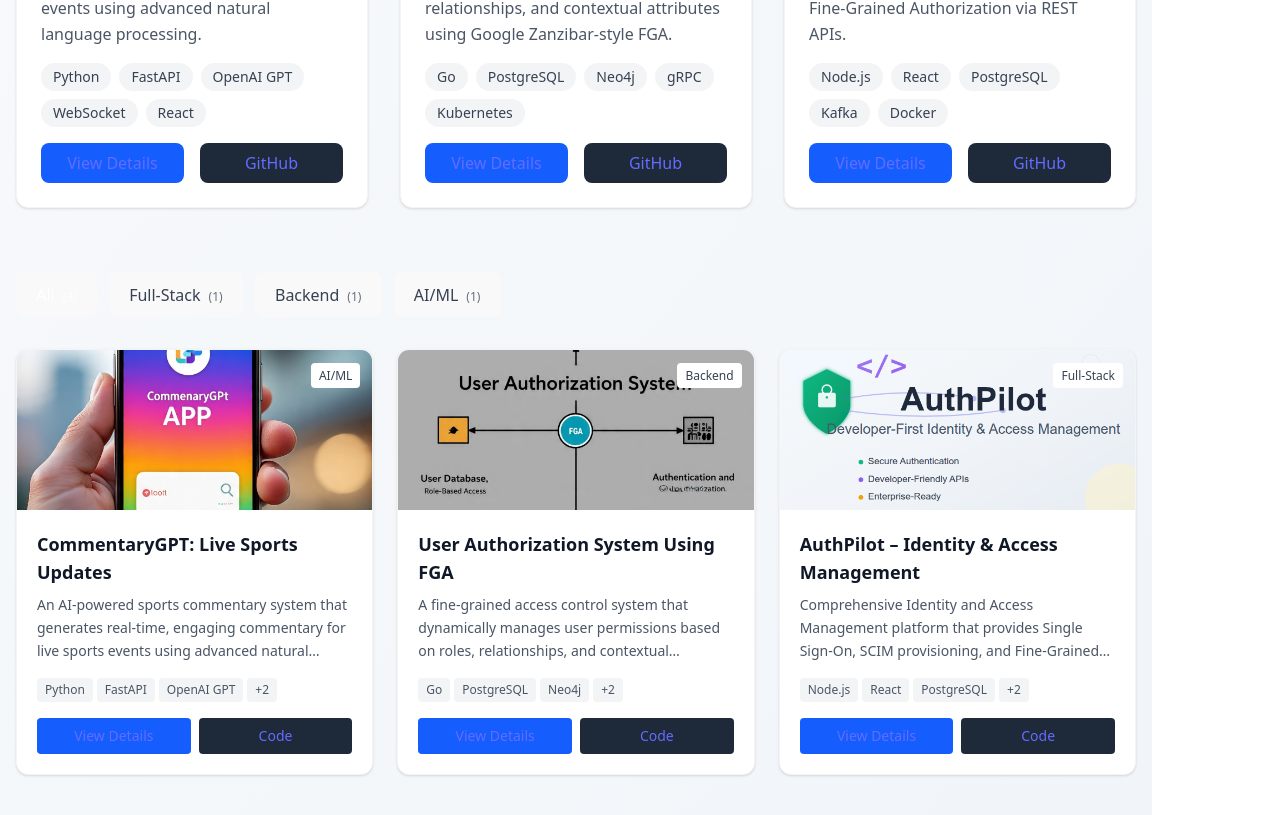
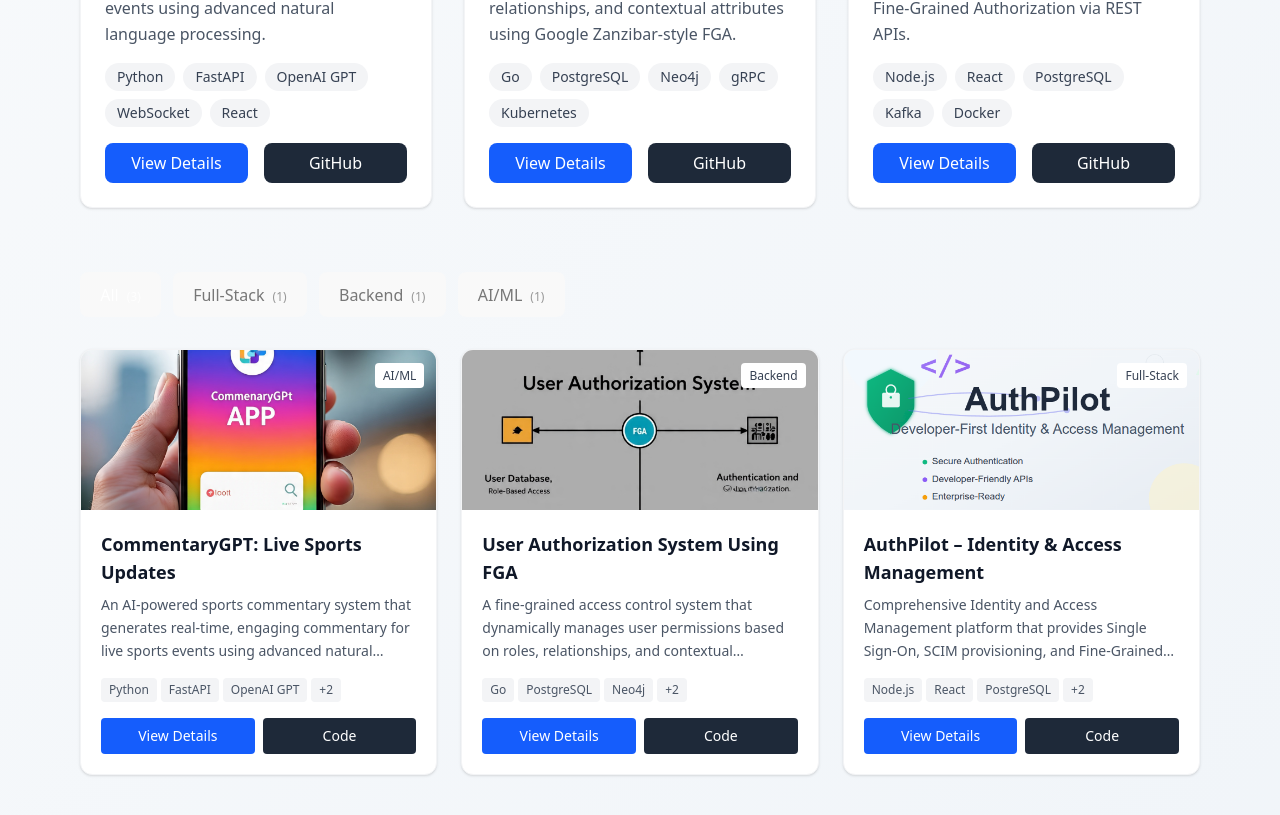
Before and after one commit to ravisvats/resume, a React (Vite) app: page /projects in a window 1280 px wide. Shown: the part 593-1408 px from the top of the page. Built offline with nearby package versions, Linux system fonts and the light colour scheme.

Commit message:
all buttons text fix and blogs and project full screen;2D

```diff
--- a/src/component/homepage/Intro.jsx
+++ b/src/component/homepage/Intro.jsx
@@ -3,11 +3,11 @@
 
 const Intro = () => {
   return (
-    <section className="flex flex-col md:flex-row items-start bg-white text-gray-900 w-full px-10 py-20">
+    <section className="flex flex-col md:flex-row items-start bg-white text-gray-900 w-full px-10 py-20 pt-4">
       {/* Left Section: Text */}
       <div className="flex-2 text-left w-full">
         {/* Social Icons Top Left */}
-        <div className="absolute top-4 left-4 flex gap-6 z-50">
+        <div className="flex gap-6 pb-2 justify-center md:justify-start">
           <a
             href="https://x.com/ravisvats"
             target="_blank"
--- a/src/component/homepage/Resume.jsx
+++ b/src/component/homepage/Resume.jsx
@@ -60,7 +60,7 @@
 
               <Link
                 to="/resume"
-                className="inline-flex items-center gap-2 bg-blue-600 text-white px-4 py-2 rounded-lg hover:bg-blue-700 transition-colors text-sm font-medium w-full justify-center"
+                className="inline-flex items-center gap-2 bg-blue-600 !text-white px-4 py-2 rounded-lg hover:bg-blue-700 transition-colors text-sm font-medium w-full justify-center"
               >
                 <span>📄</span>
                 View Full Resume
--- a/src/component/pages/Blogs.jsx
+++ b/src/component/pages/Blogs.jsx
@@ -123,7 +123,7 @@
             </div>
             <Link
               to="/"
-              className="px-6 py-3 bg-blue-600 text-white rounded-lg hover:bg-blue-700 transition-colors font-medium"
+              className="px-6 py-3 bg-blue-600 !text-white rounded-lg hover:bg-blue-700 transition-colors font-medium"
             >
               ← Back to Home
             </Link>
@@ -184,7 +184,7 @@
                   className={`px-6 py-3 rounded-lg font-medium transition-all duration-200 ${
                     activeSection === section
                       ? 'bg-blue-600 text-white shadow-lg transform scale-105'
-                      : 'bg-white text-gray-700 hover:bg-gray-50 border border-gray-200 hover:border-gray-300'
+                      : 'bg-white text-[#777] hover:bg-gray-50 border border-gray-200 hover:border-gray-300'
                   }`}
                 >
                   {section}
@@ -236,7 +236,7 @@
 
                       <Link
                         to={popularPosts[0].link}
-                        className="bg-gradient-to-r from-blue-600 to-purple-600 text-white px-6 py-3 rounded-lg hover:from-blue-700 hover:to-purple-700 transition-all duration-200 font-medium inline-block"
+                        className="bg-gradient-to-r from-blue-600 to-purple-600 !text-white px-6 py-3 rounded-lg hover:from-blue-700 hover:to-purple-700 transition-all duration-200 font-medium inline-block"
                       >
                         Read Full Article →
                       </Link>
@@ -428,7 +428,7 @@
                   placeholder="Your email"
                   className="w-full px-3 py-2 rounded-lg text-gray-900 placeholder-gray-500 text-sm focus:outline-none focus:ring-2 focus:ring-white focus:ring-opacity-50"
                 />
-                <button className="w-full bg-white text-blue-600 py-2 rounded-lg font-medium text-sm hover:bg-gray-100 transition-colors">
+                <button className="w-full bg-white text-white py-2 rounded-lg font-medium text-sm hover:bg-gray-100 transition-colors">
                   Subscribe
                 </button>
               </div>
--- a/src/component/pages/Projects.jsx
+++ b/src/component/pages/Projects.jsx
@@ -58,7 +58,7 @@
             </div>
             <Link
               to="/"
-              className="px-4 py-2 bg-blue-600 text-white rounded-lg hover:bg-blue-700 transition-colors"
+              className="px-4 py-2 bg-blue-600 !text-white rounded-lg hover:bg-blue-700 transition-colors"
             >
               ← Back to Home
             </Link>
@@ -112,13 +112,13 @@
                     <div className="flex gap-4">
                       <Link
                         to={project.link}
-                        className="flex-1 bg-blue-600 text-white text-center py-2 rounded-lg hover:bg-blue-700 transition-colors"
+                        className="flex-1 bg-blue-600 !text-white text-center py-2 rounded-lg hover:bg-blue-700 transition-colors"
                       >
                         View Details
                       </Link>
                       <a
                         href="#"
-                        className="flex-1 bg-gray-800 text-white text-center py-2 rounded-lg hover:bg-gray-900 transition-colors"
+                        className="flex-1 bg-gray-800 !text-white text-center py-2 rounded-lg hover:bg-gray-900 transition-colors"
                       >
                         GitHub
                       </a>
@@ -139,7 +139,7 @@
               className={`px-4 py-2 rounded-lg transition-colors ${
                 selectedCategory === category
                   ? 'bg-blue-600 text-white'
-                  : 'bg-white text-gray-700 hover:bg-gray-50 border border-gray-200'
+                  : 'bg-white text-[#777] hover:bg-gray-50 border border-gray-200'
               }`}
             >
               {category}
@@ -200,13 +200,13 @@
                 <div className="flex gap-2">
                   <Link
                     to={project.link}
-                    className="flex-1 bg-blue-600 text-white text-center py-2 text-sm rounded hover:bg-blue-700 transition-colors"
+                    className="flex-1 bg-blue-600 !text-white text-center py-2 text-sm rounded hover:bg-blue-700 transition-colors"
                   >
                     View Details
                   </Link>
                   <a
                     href="#"
-                    className="flex-1 bg-gray-800 text-white text-center py-2 text-sm rounded hover:bg-gray-900 transition-colors"
+                    className="flex-1 bg-gray-800 !text-white text-center py-2 text-sm rounded hover:bg-gray-900 transition-colors"
                   >
                     Code
                   </a>
--- a/src/component/pages/Resume.jsx
+++ b/src/component/pages/Resume.jsx
@@ -64,7 +64,7 @@
             </div>
             <Link
               to="/"
-              className="px-6 py-3 bg-blue-600 text-white rounded-lg hover:bg-blue-700 transition-colors font-medium"
+              className="px-6 py-3 bg-blue-600 !text-white rounded-lg hover:bg-blue-700 transition-colors font-medium"
             >
               ← Back to Home
             </Link>
--- a/src/component/projects/Project1.jsx
+++ b/src/component/projects/Project1.jsx
@@ -239,19 +239,19 @@
         <div className="mt-12 flex flex-wrap gap-4">
           <a
             href="#"
-            className="px-6 py-3 bg-blue-600 text-white rounded-lg hover:bg-blue-700 transition-colors font-medium flex items-center gap-2"
+            className="px-6 py-3 bg-blue-600 !text-white rounded-lg hover:bg-blue-700 transition-colors font-medium flex items-center gap-2"
           >
             🚀 Live Demo
           </a>
           <a
             href="#"
-            className="px-6 py-3 bg-gray-800 text-white rounded-lg hover:bg-gray-900 transition-colors font-medium flex items-center gap-2"
+            className="px-6 py-3 bg-gray-800 !text-white rounded-lg hover:bg-gray-900 transition-colors font-medium flex items-center gap-2"
           >
             📱 GitHub Repository
           </a>
           <a
             href="#"
-            className="px-6 py-3 bg-green-600 text-white rounded-lg hover:bg-green-700 transition-colors font-medium flex items-center gap-2"
+            className="px-6 py-3 bg-green-600 !text-white rounded-lg hover:bg-green-700 transition-colors font-medium flex items-center gap-2"
           >
             📄 Technical Documentation
           </a>
--- a/src/component/projects/Project2.jsx
+++ b/src/component/projects/Project2.jsx
@@ -264,7 +264,7 @@
               <div>
                 <h4 className="font-semibold text-gray-900 mb-3">⚡ Performance Metrics</h4>
                 <ul className="text-gray-700 space-y-2">
-                                     <li>• Sub-2ms average permission check latency</li>
+                  <li>• Sub-2ms average permission check latency</li>
                   <li>• 100,000+ RPS throughput capability</li>
                   <li>• 99.99% availability SLA</li>
                   <li>• Horizontal scaling support</li>
@@ -337,19 +337,19 @@
         <div className="mt-12 flex flex-wrap gap-4">
           <a
             href="#"
-            className="px-6 py-3 bg-indigo-600 text-white rounded-lg hover:bg-indigo-700 transition-colors font-medium flex items-center gap-2"
+            className="px-6 py-3 bg-indigo-600 !text-white rounded-lg hover:bg-indigo-700 transition-colors font-medium flex items-center gap-2"
           >
             🔐 Live Demo
           </a>
           <a
             href="#"
-            className="px-6 py-3 bg-gray-800 text-white rounded-lg hover:bg-gray-900 transition-colors font-medium flex items-center gap-2"
+            className="px-6 py-3 bg-gray-800 !text-white rounded-lg hover:bg-gray-900 transition-colors font-medium flex items-center gap-2"
           >
             📱 GitHub Repository
           </a>
           <a
             href="#"
-            className="px-6 py-3 bg-green-600 text-white rounded-lg hover:bg-green-700 transition-colors font-medium flex items-center gap-2"
+            className="px-6 py-3 bg-green-600 !text-white rounded-lg hover:bg-green-700 transition-colors font-medium flex items-center gap-2"
           >
             📄 API Documentation
           </a>
--- a/src/index.css
+++ b/src/index.css
@@ -63,3 +63,6 @@
     background-color: #f9f9f9;
   }
 }
+#root {
+  width: 100%;
+}
```
